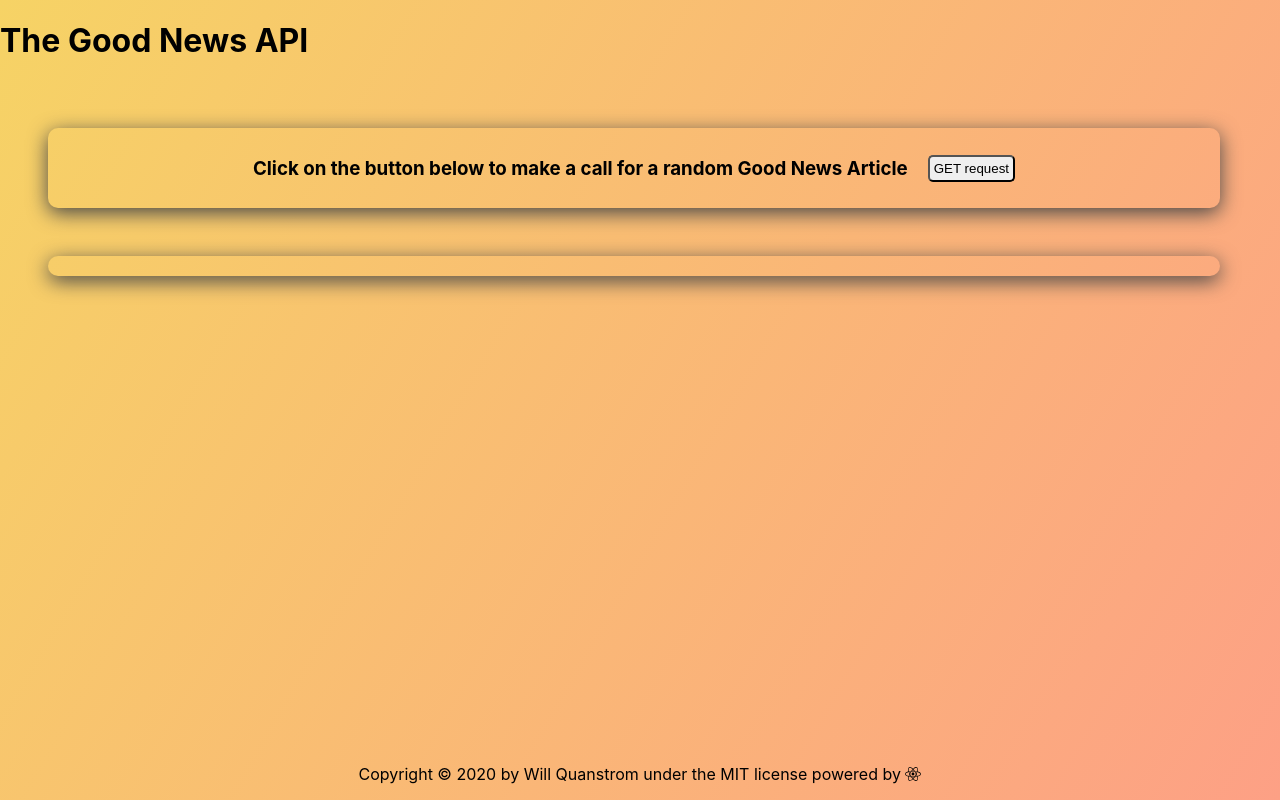
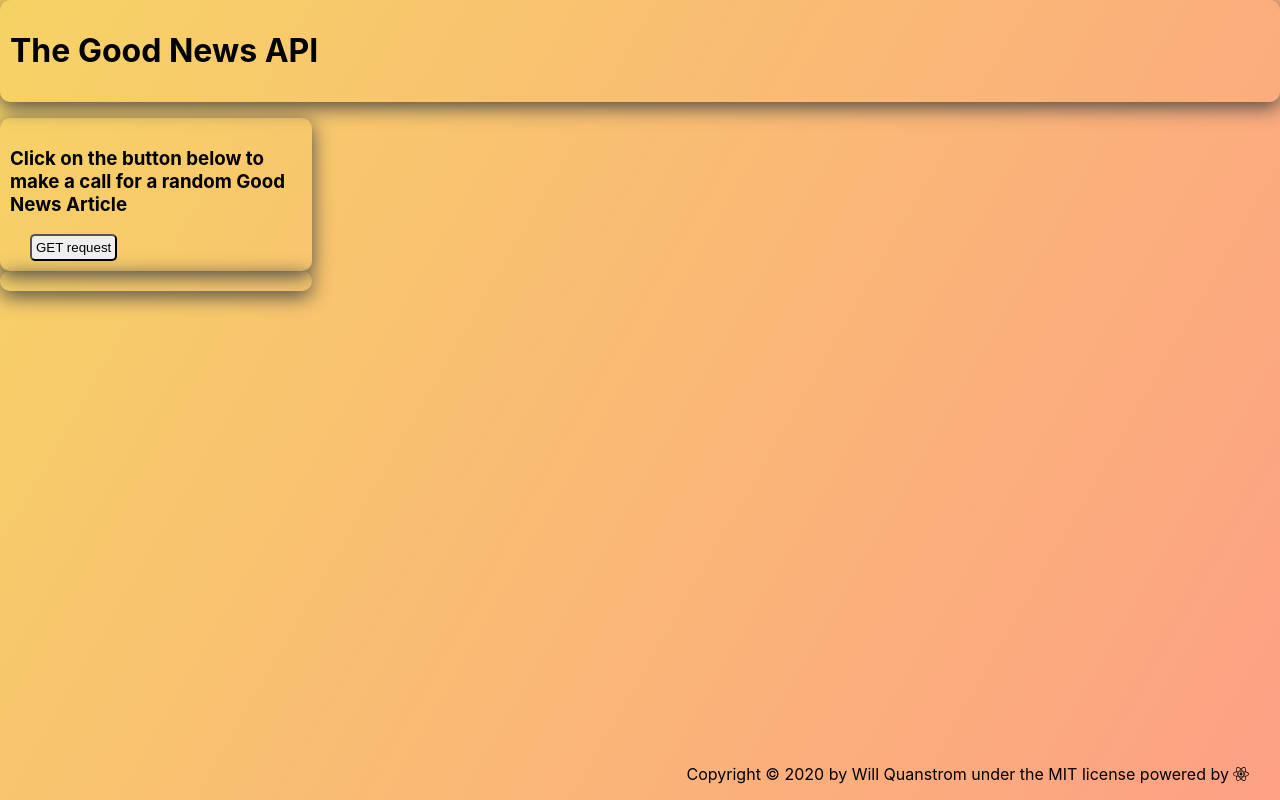
Before and after one commit to wanderlust22/theGoodNewsAPI-reactSite, a React (Create React App) app: page / in a window 1280 px wide. Built offline with nearby package versions, Linux system fonts and the light colour scheme.

Commit message:
add CSS grid to the entire App container and begin adding it to components

```diff
--- a/src/App.css
+++ b/src/App.css
@@ -1,9 +1,10 @@
 .App {
-  margin: 0;
-  border: 0;
-  padding: 0;
-  top: 0;
-  position: relative;
+
   height: 100vh;
   background-image: linear-gradient(120deg, #f6d365 0%, #fda085 100%);
+  display: grid;
+  grid-template-columns: 1fr 2fr 1fr;
+  grid-template-rows: 1fr 2fr 1fr 1fr 2fr 1fr;
+  grid-gap: 1em;
+
 }
--- a/src/components/Footer.js
+++ b/src/components/Footer.js
@@ -7,7 +7,6 @@ const reactIcon = <FontAwesomeIcon icon={faReact} />;
 
 export default function Footer() {
     const footerReact = {
-        display: 'inline-block',
         width: '100%',
         textAlign: 'center',
         bottom: '0',
--- a/src/components/GETRequest.js
+++ b/src/components/GETRequest.js
@@ -22,16 +22,12 @@ export default function GETRequest() {
     }, [get])
 
     const GETStyle = {
-        position: 'absolute',
-        margin: '3rem',
         padding: '10px',
-        marginTop: '10%',
         borderRadius: '10px',
         boxShadow: '0px 5px 20px rgb(71, 71, 71)',
-        display: 'flex',
-        alignItems: 'center',
-        justifyContent: 'center',
-        minWidth: '90%'
+        gridColumn: '1/4',
+        gridRow: '4'
+
     }
 
     const buttonStyle = {
@@ -41,24 +37,19 @@ export default function GETRequest() {
     }
 
     const returnStyle = {
-        position: 'absolute',
-        margin: '3rem',
         padding: '10px',
-        marginTop: '20%',
         borderRadius: '10px',
         boxShadow: '0px 5px 20px rgb(71, 71, 71)',
-        display: 'flex',
-        alignItems: 'center',
-        justifyContent: 'center',
-        minWidth: '90%'
+        gridColumn: '1/4',
+        gridRow: '5'
 
     }
 
     return (
         <div>
             <div style={GETStyle}>
-            <h3>Click on the button below to make a call for a random Good News Article</h3>
-            <button style={buttonStyle} onClick={() => setGet(!get)} >GET request</button>
+                <h3>Click on the button below to make a call for a random Good News Article</h3>
+                <button style={buttonStyle} onClick={() => setGet(!get)} >GET request</button>
             </div>
             <div style={returnStyle}>
                 { random.map(article => <Article key={article.id}
--- a/src/components/Header.js
+++ b/src/components/Header.js
@@ -1,11 +1,18 @@
 import React from 'react'
 
 export default function Header() {
-    const headerPosition = {
-        position: 'fixed'
-    }
+
+    const headerStyle = {
+        padding: '10px',
+        borderRadius: '10px',
+        boxShadow: '0px 5px 20px rgb(71, 71, 71)',
+        gridColumn: '1/4',
+        gridRow: '1'
+
+        }
+
     return (
-        <div style={headerPosition}>
+        <div style={headerStyle}>
             <h1>The Good News API</h1>
         </div>
     )
```
Also changed, not shown: src/components/About.js (added), 1 other file (tests, documents, lock files or other folders).
